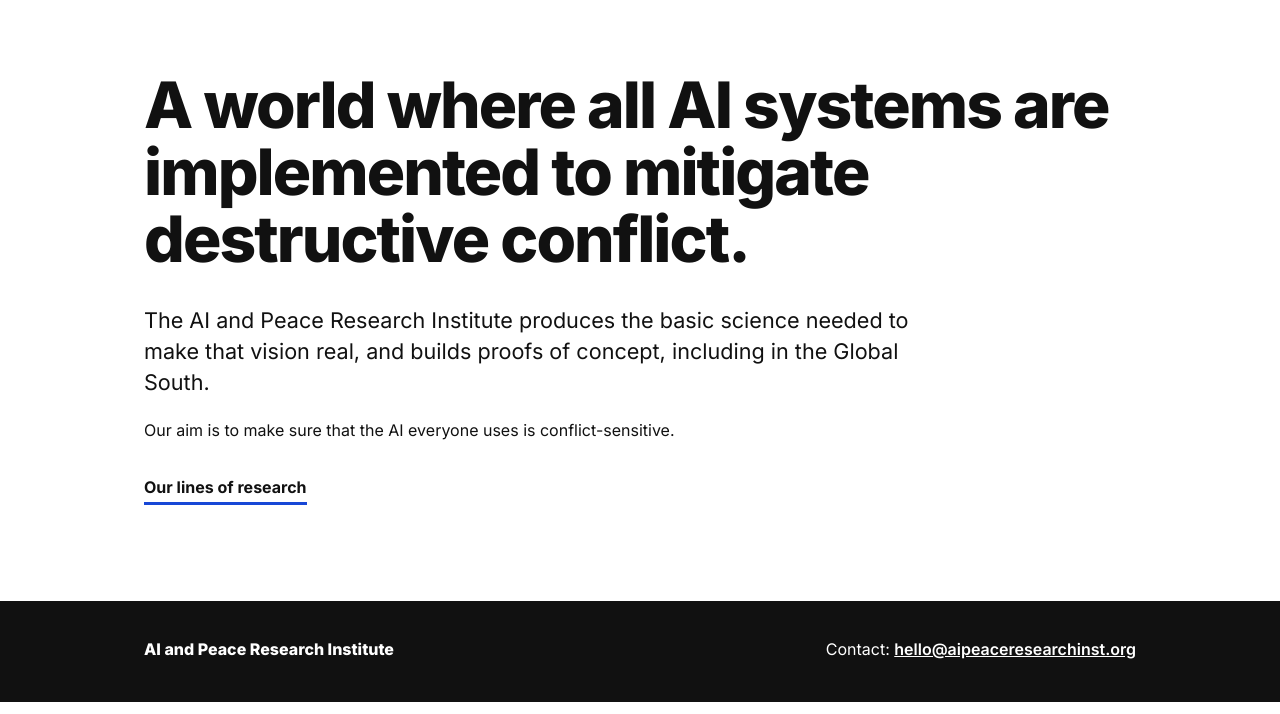
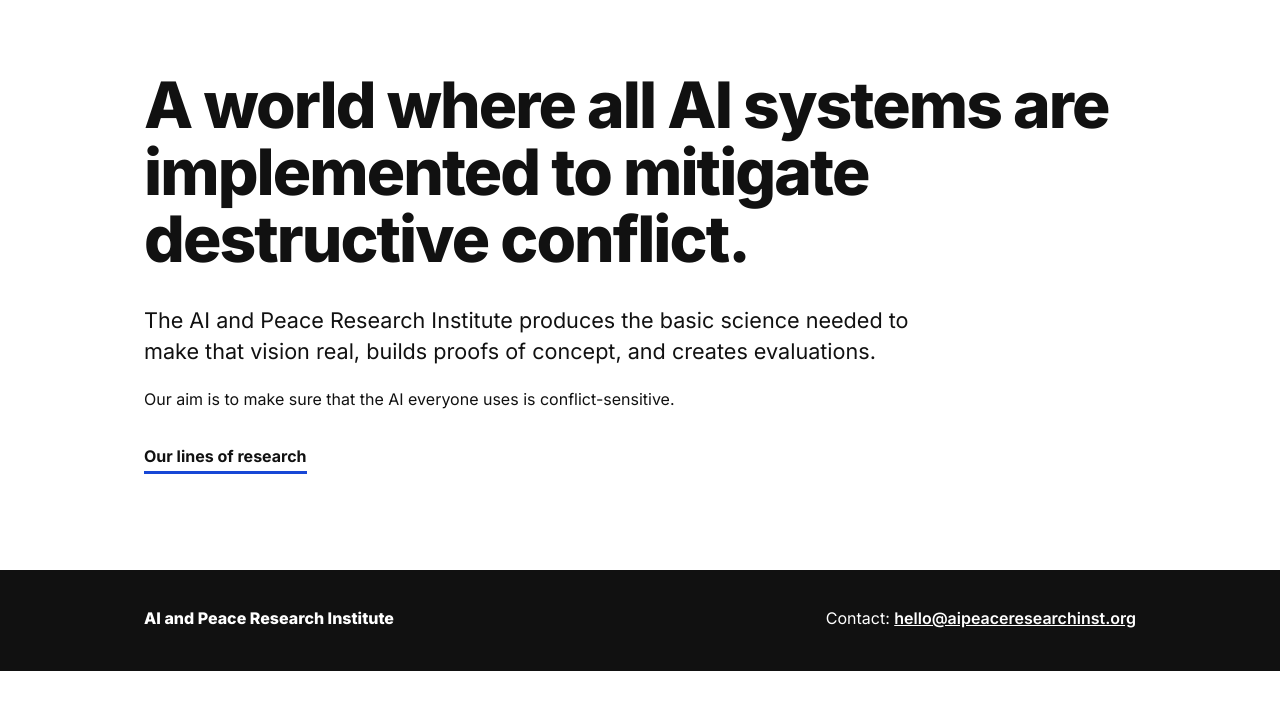
Before and after one commit to jstray/aipri-website, a plain HTML site: page index.html in a window 1280 px wide. Shown: the part 86-800 px from the top of the page. Drawn offline with Linux system fonts and the light colour scheme.

Commit message:
Update About page summary

```diff
--- a/index.html
+++ b/index.html
@@ -18,7 +18,7 @@
 </div></header>
 <main><div class="wrap">
 <h1>A world where all AI systems are implemented to mitigate destructive conflict.</h1>
-<p class="lead">The AI and Peace Research Institute produces the basic science needed to make that vision real, and builds proofs of concept, including in the Global South.</p>
+<p class="lead">The AI and Peace Research Institute produces the basic science needed to make that vision real, builds proofs of concept, and creates evaluations.</p>
 <p>Our aim is to make sure that the AI everyone uses is conflict-sensitive.</p>
 <a class="more" href="research.html">Our lines of research</a>
 </div></main>
```
